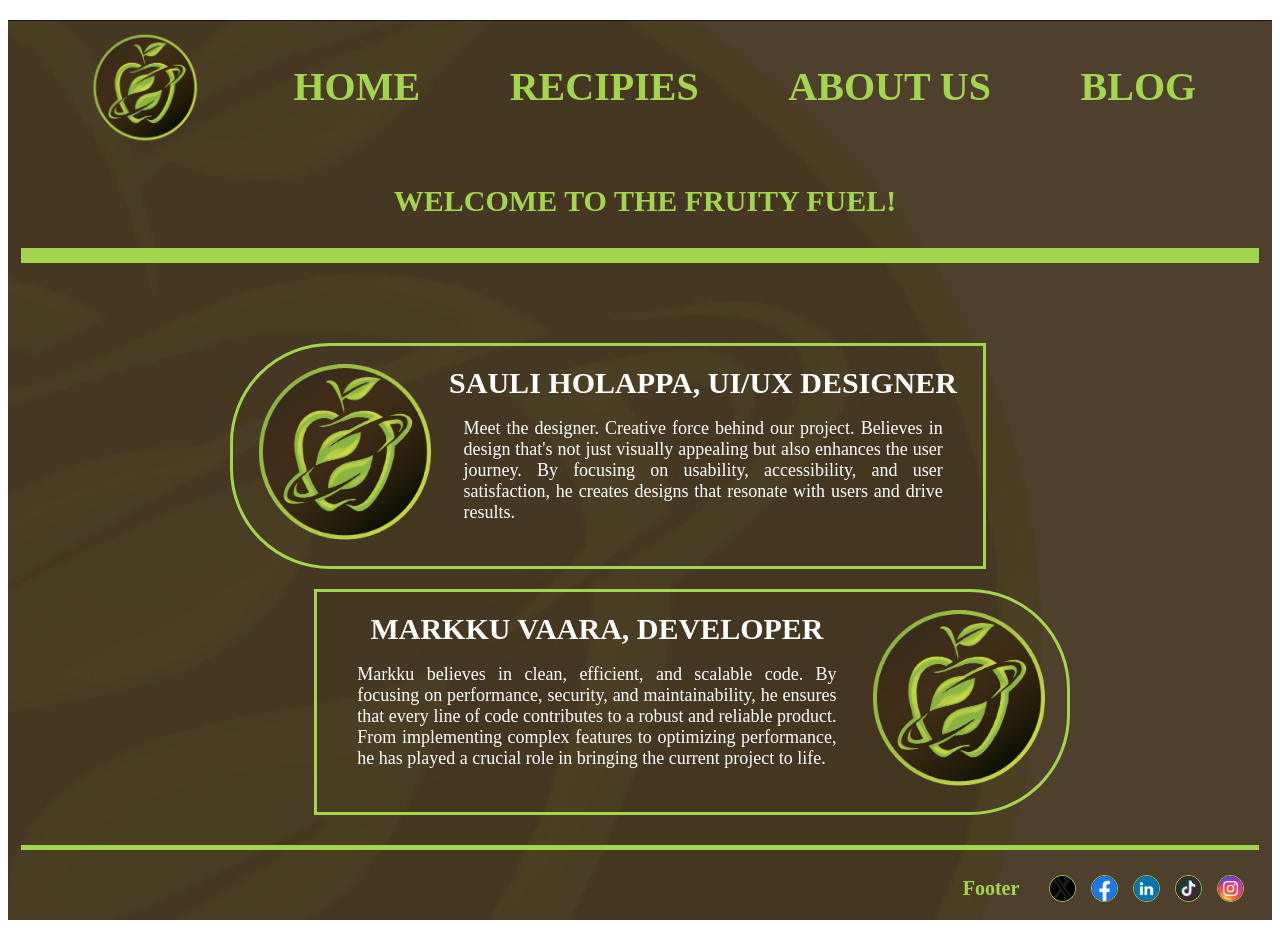
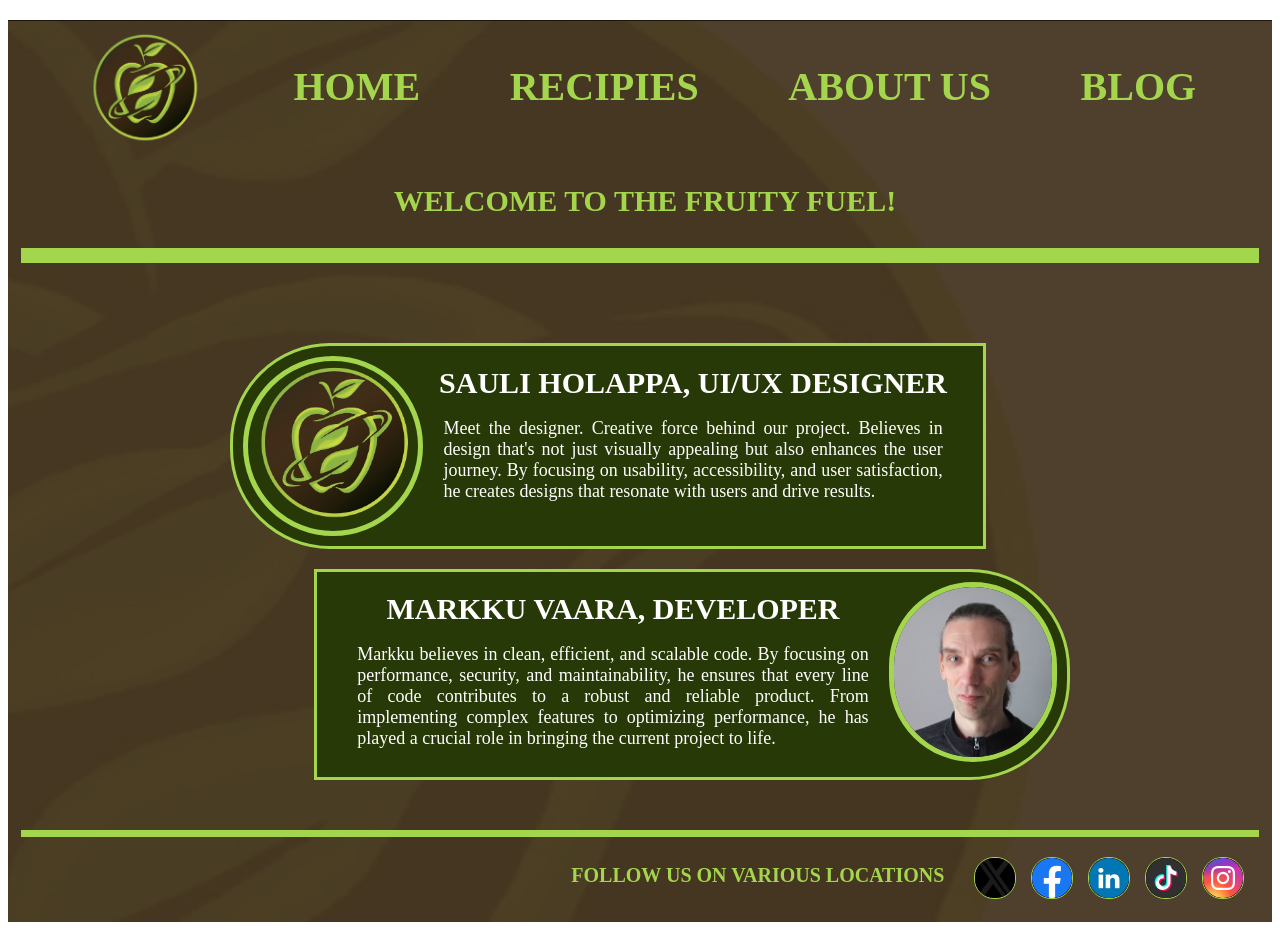
Before and after one commit to MarkkuVaara/smoothierecipes, a React (Vite) app: page /about in a window 1280 px wide. Built offline with nearby package versions, Linux system fonts and the light colour scheme.

Commit message:
Refined footer and added person image

```diff
--- a/src/App.jsx
+++ b/src/App.jsx
@@ -50,7 +50,7 @@ const App = () => {
         </Routes>
       </div>
       <div className="footer">
-        <h4>Footer</h4>
+        <h4>FOLLOW US ON VARIOUS LOCATIONS</h4>
         <img className="footerimage" src={xxx} alt={xxx}></img>
         <img className="footerimage" src={fbook} alt={fbook}></img>
         <img className="footerimage" src={lin} alt={lin}></img>
--- a/src/components/About.jsx
+++ b/src/components/About.jsx
@@ -1,5 +1,6 @@
 import React, { useState } from 'react';
 import logo from '../images/apple_logo.png';
+import markkuvaara from '../images/Markku Vaara.jpg';
 
 const About = () => {
 
@@ -17,7 +18,7 @@ const About = () => {
                     <h3>MARKKU VAARA, DEVELOPER</h3>
                     <p>Markku believes in clean, efficient, and scalable code. By focusing on performance, security, and maintainability, he ensures that every line of code contributes to a robust and reliable product. From implementing complex features to optimizing performance, he has played a crucial role in bringing the current project to life.</p>
                 </div>
-                <img className="personimage" src={logo} alt={logo} />
+                <img className="personimage" src={markkuvaara} alt={markkuvaara} />
             </div>
         </div>
     )
--- a/src/index.css
+++ b/src/index.css
@@ -128,6 +128,7 @@ p {
     margin-right: 10%;
     padding: 10px;
     padding-right: 20px;
+    background-color: rgb(39, 57, 7);
     border: 3px solid #A4D64D;
     border-top-left-radius: 100px;
     border-bottom-left-radius: 100px;
@@ -142,6 +143,7 @@ p {
     margin-left: 10%;
     padding: 10px;
     padding-left: 20px;
+    background-color: rgb(39, 57, 7);
     border: 3px solid #A4D64D;
     border-top-right-radius: 100px;
     border-bottom-right-radius: 100px;
@@ -161,8 +163,10 @@ p {
 }
 
 .personimage {
-    height: 200px;
-    width: 200px;
+    height: 170px;
+    width: 170px;
+    border: 5px solid #A4D64D;
+    border-radius: 100px;
 }
 
 
@@ -277,11 +281,12 @@ p {
     display: flex;
     justify-content: right;
     text-align: center;
-    height: 70px;
+    height: 85px;
+    margin-top: 20px;
     margin-bottom: 10px;
     margin-left: 1%;
     margin-right: 1%;
-    border-top: 5px solid #A4D64D;
+    border-top: 7px solid #A4D64D;
 }
 
 .footer > * {
@@ -293,9 +298,9 @@ p {
 }
 
 .footerimage {
-    margin-top: 25px;
-    height: 25px;
-    width: 25px;
+    margin-top: 20px;
+    height: 40px;
+    width: 40px;
     border: 1px solid #A4D64D;
     border-radius: 20px;
 }
```
Also changed, not shown: src/images/Markku Vaara.jpg (added).
